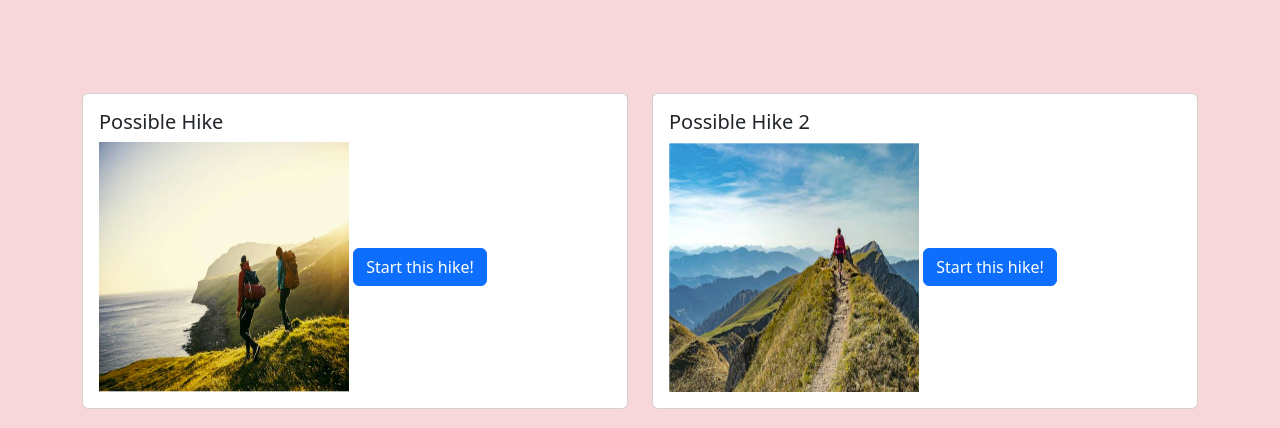
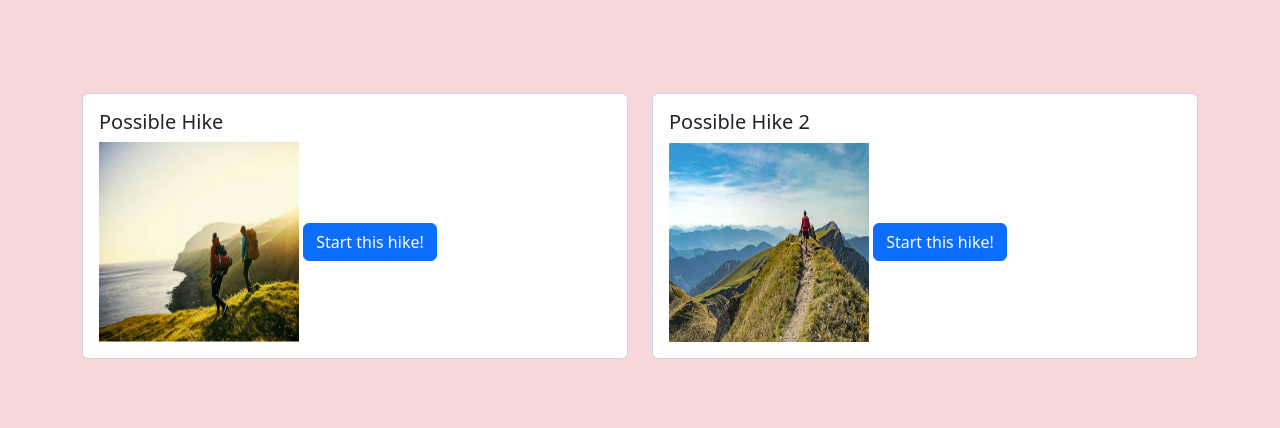
Before and after one commit to eignenvalue/demo05_Shangguan_Sean, a website built with Vite: page index.html in a window 1280 px wide. Shown: the part 372-800 px from the top of the page. Built offline with nearby package versions, Linux system fonts and the light colour scheme.

Commit message:
change image sizes

```diff
--- a/index.html
+++ b/index.html
@@ -73,7 +73,7 @@
                 <div class="card">
                     <div class="card-body">
                         <h5 class="card-title ">Possible Hike</h5>
-                        <img src="./images/hike2.jpg" width="250" height="250">
+                        <img src="./images/hike2.jpg" width="200" height="200">
                         <a href="#" class="btn btn-primary center">Start this hike!</a>
                     </div>
                 </div>
@@ -82,7 +82,7 @@
                 <div class="card">
                     <div class="card-body">
                         <h5 class="card-title">Possible Hike 2</h5>
-                        <img src="./images/hike3.jpg" height="250" width="250">
+                        <img src="./images/hike3.jpg" height="200" width="200">
                         <a href="#" class="btn btn-primary">Start this hike!</a>
                     </div>
                 </div>
```
